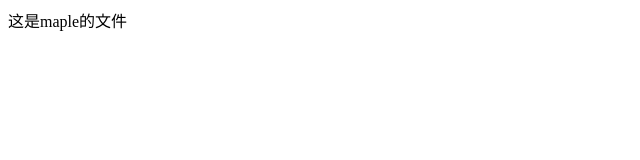
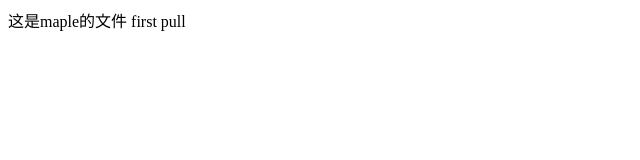
Before and after one commit to Zhuo178/maple, a plain HTML site: page index.html in a window 1280 px wide. Shown: the full height of the page, 0-640 px from the left. Drawn offline with Linux system fonts and the light colour scheme.

Commit message:
Update index.html

```diff
--- a/index.html
+++ b/index.html
@@ -7,6 +7,6 @@
     <title>index</title>
 </head>
 <body>
-    <div>这是maple的文件</div>
+    <div>这是maple的文件 first pull</div>
 </body>
 </html>
```
